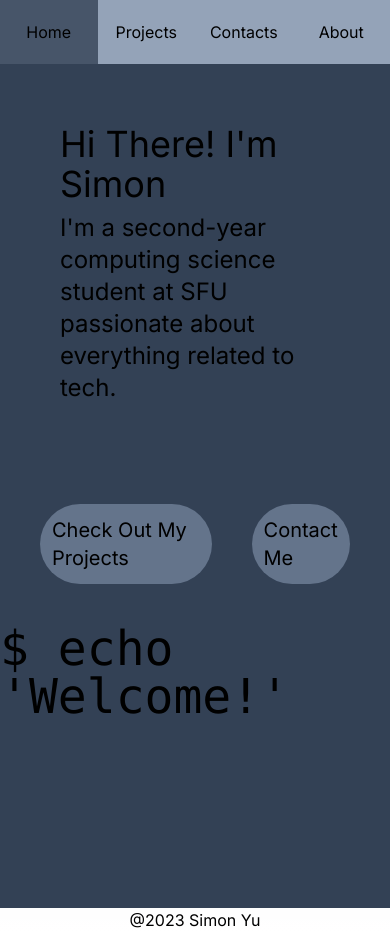
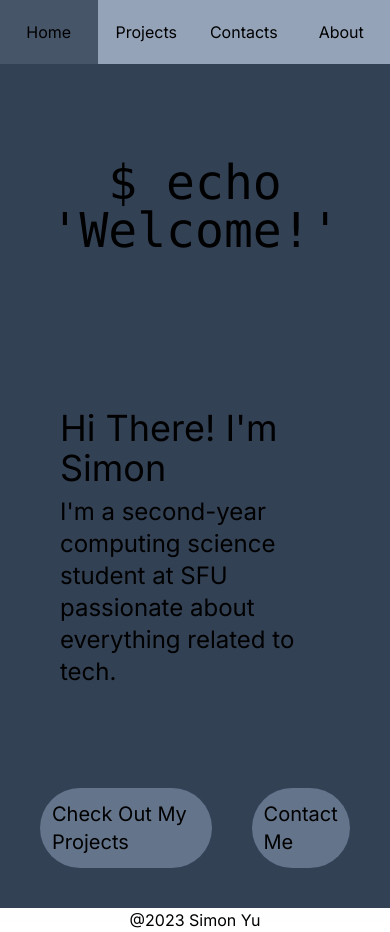
Before and after one commit to Simon7896/personal-website, a Next.js app: page / in a window 390 px wide. Built offline with nearby package versions, Linux system fonts and the light colour scheme.

Commit message:
Fixed positioning of text on smaller screens

```diff
--- a/src/app/page.tsx
+++ b/src/app/page.tsx
@@ -7,7 +7,7 @@ import AnimatedSentence from "./components/animatedSentence";
 
 const LandingPageContainer = ({}) => {
   return (
-    <div className="w-screen h-screen flex flex-col lg:flex-row items-center bg-slate-700">
+    <div className="w-screen h-screen flex flex-col-reverse lg:flex-row items-center bg-slate-700">
       <motion.div
         className="basis-1/2 flex flex-col justify-center items-center"
         animate={{ opacity:1, x: 0 }}
@@ -29,8 +29,8 @@ const LandingPageContainer = ({}) => {
           </RoundButton>
         </div>
       </motion.div>
-      <div className="basis-1/2 flex justify-center">
-        <AnimatedSentence className="text-5xl font-mono" text="$ echo &apos;Welcome!&apos;" />
+      <div className="basis-1/2 flex justify-center items-center">
+        <AnimatedSentence className="text-5xl text-center font-mono" text="$ echo &apos;Welcome!&apos;" />
       </div>
     </div>
   )
```
